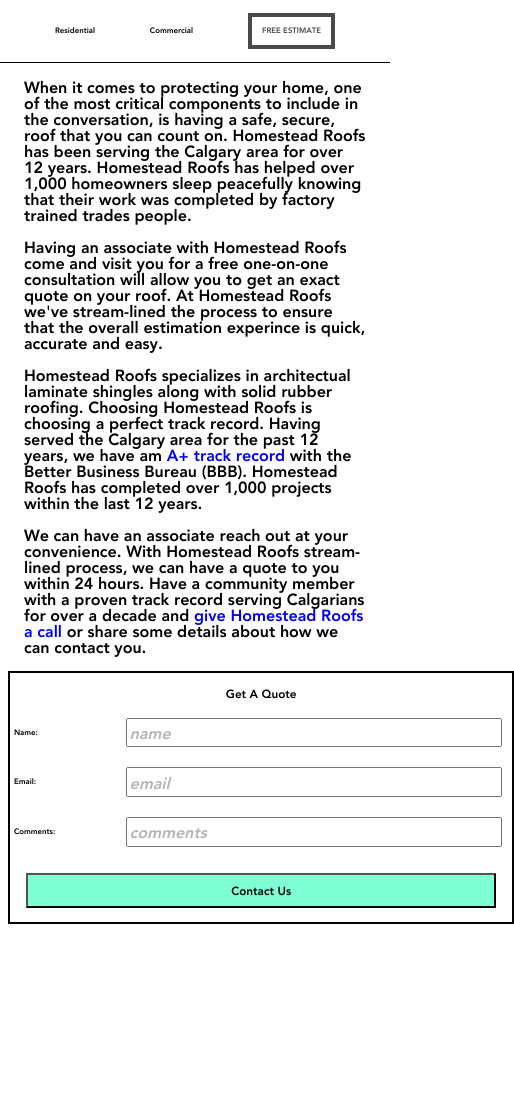
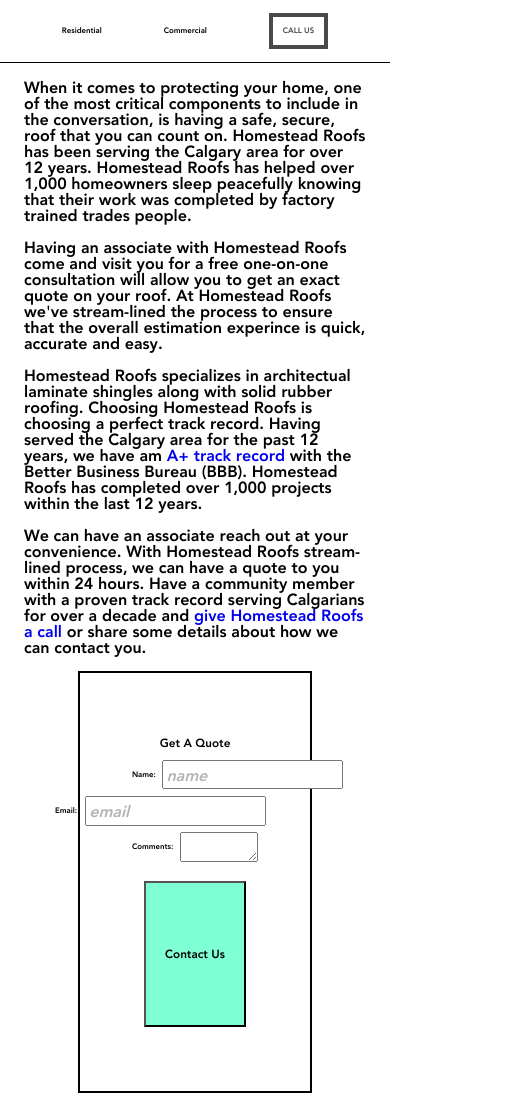
Before and after one commit to jayoharedee/homestead-fe, a website built with webpack: page index.html in a window 390 px wide. Shown: the whole page, 514 px wide, since content can reach past the window. Before the commit the page ends 932 px from the top, so only its background shows below. Built offline with nearby package versions, Linux system fonts and the light colour scheme.

Commit message:
saving cause breakpoints

```diff
--- a/assets/css/main-style.css
+++ b/assets/css/main-style.css
@@ -1,13 +1,18 @@
+
 * {
   box-sizing: border-box;
   font-family: 'Avenir Heavy', sans-serif!important;
 }
 
-input[value] {
+input[value], textarea {
   font-style: italic;
   font-size: 16px;
   font-weight: 100;
   color: #b4b4b4;
+}
+
+body {
+  background-color: #fff;
 }
 
 [hidden] {
@@ -32,7 +37,6 @@
 }
 /* .center {justify-content: center; align-items: center} */
 /* .flex {flex: 1} */
-
 @font-face {
   font-family: 'Avenir Heavy';
   src: url(../fonts/AEH.ttf) format('truetype');
@@ -104,9 +108,10 @@
   flex-direction: column;
   margin: 0 auto;
   border: 2px solid black;
-  height: 30vh;
-  width: 60vh;
+  height: 60vh;
+  width: 60vw;
   font-size: 2vw;
+  padding: 48px;
 }
 
 #contact-form input {
@@ -117,21 +122,21 @@
   display: flex;
 }
 
-label {
-  padding: 1vw;
-}
-
 label  {
 /* border-radius: 1px; */
-  /* margin-left: 2%; */
-  /* margin-top: 2%; */
-  /* flex-basis: 2%; */
+  padding: 1vw;
+  /* margin-right: 2%; */
+  /* flex-basis: %; */
   align-self: center;
+  flex: 1;
+
 }
 
 .input-field {
   height: 3.5vh;
   margin: 2%;
+  margin-right: 2.9%;
+  flex: 2;
 }
 
 #form-title {
@@ -158,3 +163,55 @@
   text-align: center;
   flex-basis: 100%;
 }
+
+#contact-form {
+  display: flex;
+  justify-content: center;
+  margin-top: 16px;
+}
+
+[for="comments"]  {
+  flex-basis: 100%;
+  flex: 1;
+}
+
+#comments {
+  flex-basis: 100%;
+  flex: 2;
+  width: 100%;
+}
+
+#email {
+  align-self: flex-end;
+}
+
+#email-input {
+  flex-basis: 100%;
+}
+
+
+@media only screen and (min-width: 375px) and (max-width: 575px) {
+  #contact-form {
+    width: 60vw;
+    height: 50vh;
+    display: flex;
+    justify-content: center;
+    align-self: center;
+  }
+}
+
+@media only screen and (max-width: 576px) and (min-width: 1023px) {
+  #contact-form {
+    width: 60vw;
+    height: 30vh;
+    justify-content: space-between;
+    align-self: space-between;
+  }
+}
+
+@media only screen and (min-width: 1024px) {
+  #contact-form {
+    width: 60vw!important;
+    padding: 3rem;
+  }
+}
--- a/index.html
+++ b/index.html
@@ -19,7 +19,7 @@
             href="add-website-here"
             target="_blank"
             rel="nofollow noopener"
-            >Free Estimate</a
+            >Call Us</a
           >
         </div>
       </ul>
@@ -52,13 +52,13 @@
           <label for="name">Name:</label>
           <input type="text" id="name" class="input-field" name="name" value="name">
         </div>
-        <div class="horizontal">
+        <div id="email" class="horizontal">
           <label for="email">Email:</label>
-          <input type="text" id="email" class="input-field" name="email" value="email">
+          <input type="text" id="email-input" class="input-field" name="email" value="email">
         </div>
         <div class="horizontal">
           <label for="comments">Comments:</label>
-          <input type="text" id="comments" class="input-field" name="comments" value="comments">
+          <textarea type="text" id="comments" class="input-field" name="comments" value="comments"></textarea>
         </div>
         <div id="quote-button">
           <button class="get-quote">Contact Us</button>
```
Also changed, not shown: assets/html/residential.html (added, +11 -0 lines), lambda/sendEmail.js (added, +35 -0 lines), policies/send-email.json (added, +14 -0 lines), 1 other file.
